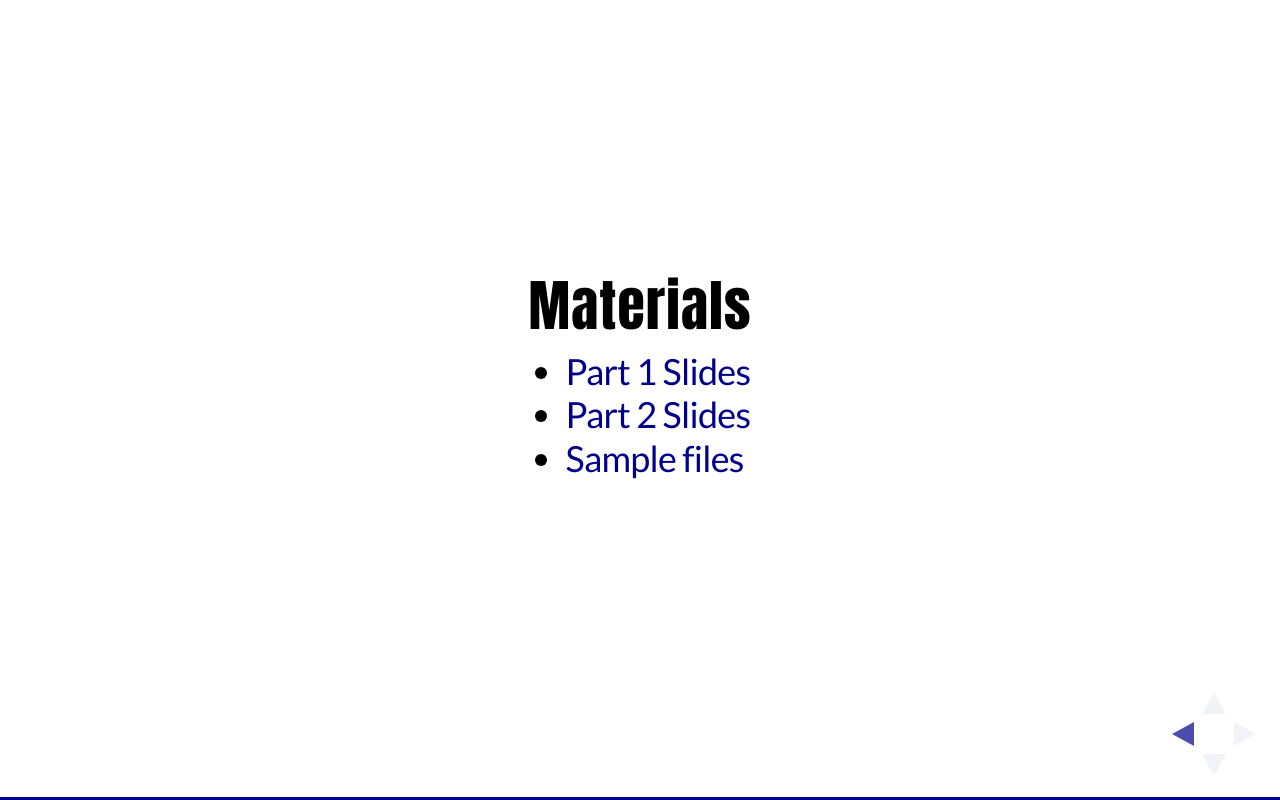
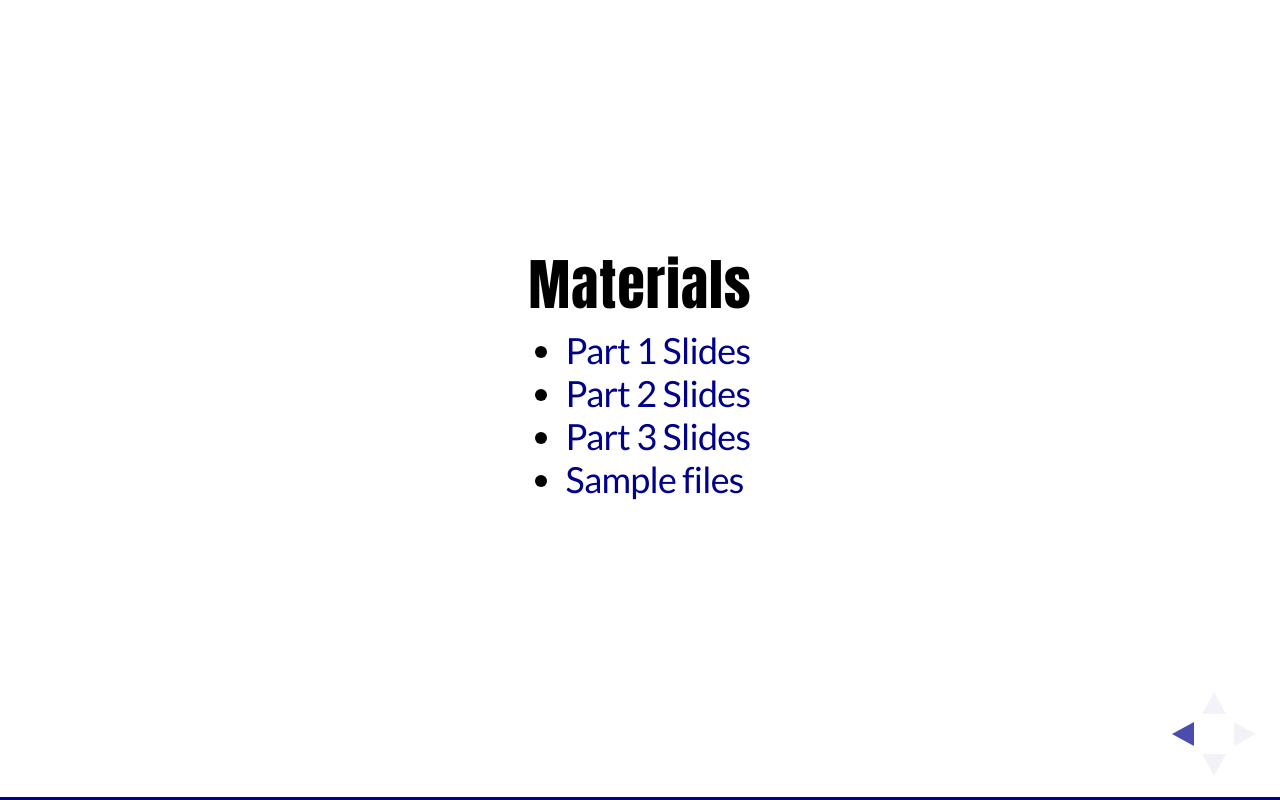
Before and after one commit to dominiqueclarke/Intro-to-HTML-Building-a-Portfolio-Site, a website: page index.html in a window 1280 px wide. Both pictures are taken after a click on the element 1251 px from the left and 734 px from the top of the page. Drawn offline with nearby package versions, Linux system fonts and the light colour scheme; files that its build step writes are made by us from their sources; grey boxes are pictures that could not be loaded; a web font is replaced by a local one.

Commit message:
Added part 3

```diff
--- a/index.html
+++ b/index.html
@@ -55,6 +55,7 @@
           <ul>
             <li><a href="class1.html">Part 1 Slides</a></li>
             <li><a href="class2.html">Part 2 Slides</a></li>
+            <li><a href="class3.html">Part 3 Slides</a></li>
             <li><a href="files/sample-code.zip">Sample files</a></li>
           </ul>
         </section>
```
